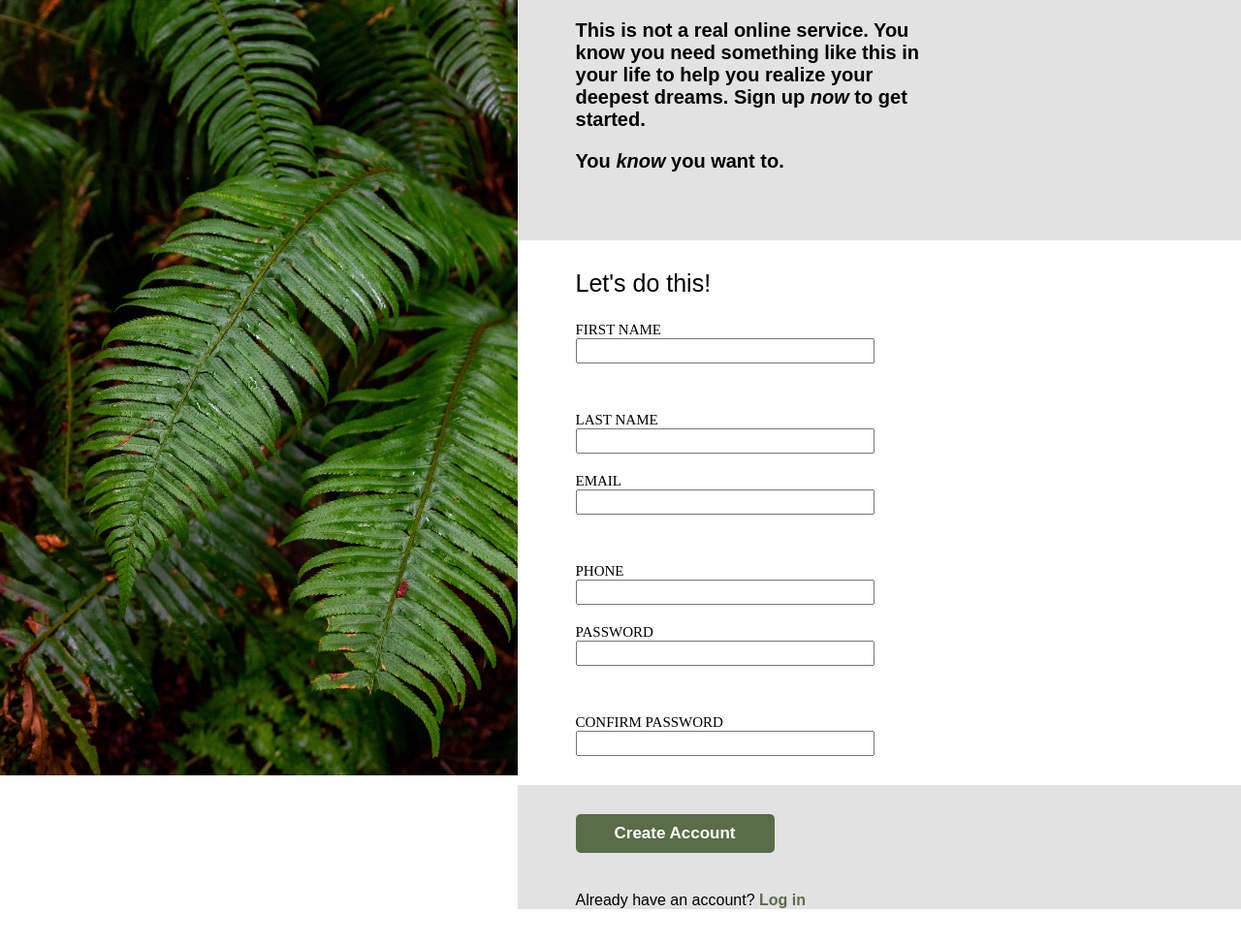
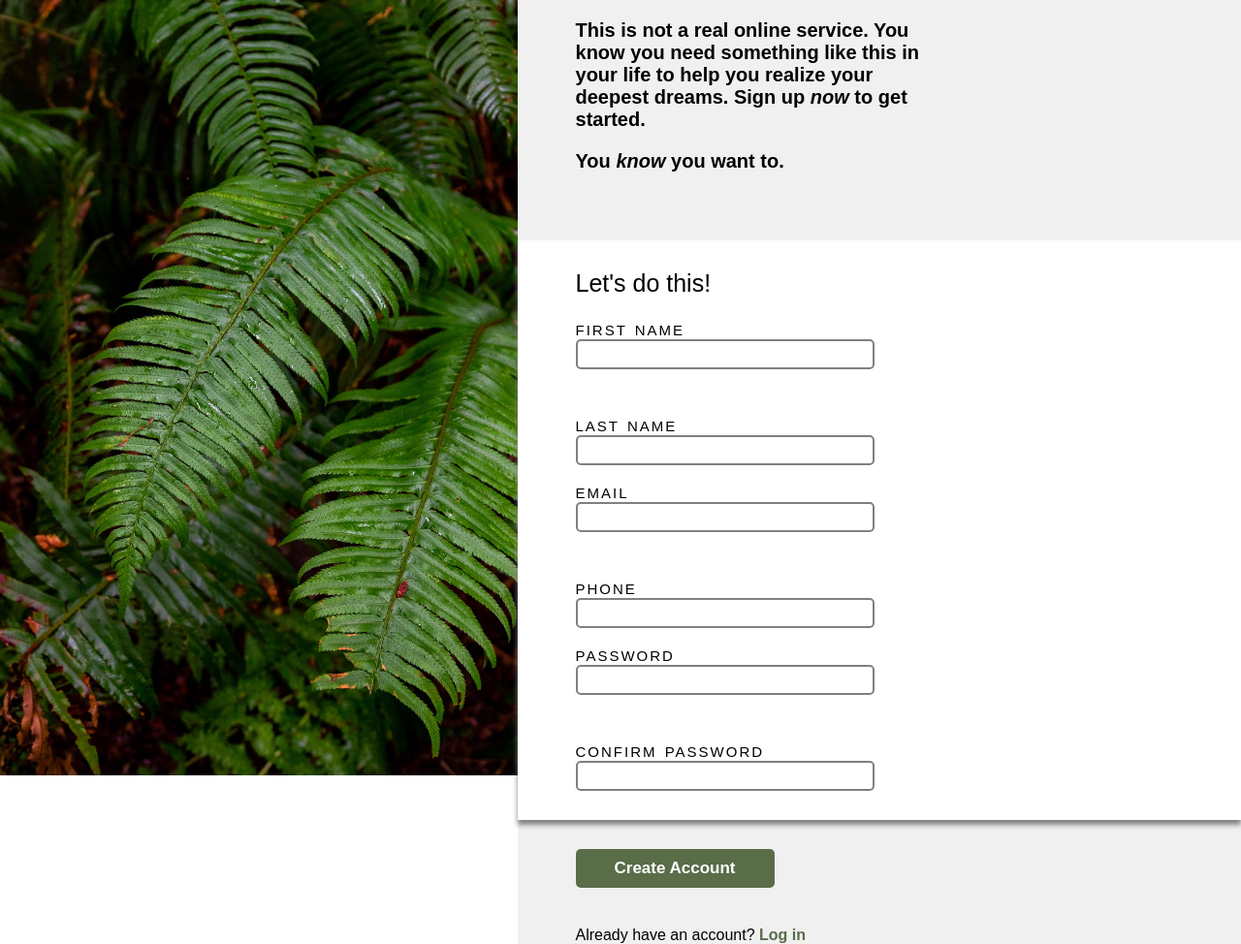
Before and after one commit to NTurbo1/sign-up-form, a plain HTML site: page index.html in a window 1280 px wide. Shown: the whole page at 97% size. Before the commit the page ends 938 px from the top, so only its background shows below. Drawn offline with Linux system fonts and the light colour scheme.

Commit message:
Adds some dynamic styling and fixes some colors. Adds some box-shadowing.

```diff
--- a/style.css
+++ b/style.css
@@ -1,5 +1,5 @@
 :root {
-    --top-and-bottom-color: rgb(226, 226, 226);
+    --top-and-bottom-color: rgb(240, 240, 240);
     --submit-button-color: #596D48;
 }
 
@@ -17,6 +17,12 @@ img {
     margin-bottom: -4px;
 }
 
+label {
+    font-family: Arial, Helvetica, sans-serif;
+    word-spacing: 2px;
+    letter-spacing: 2px;
+}
+
 .sign-up-box {
     display: flex;
     flex-direction: column;
@@ -28,6 +34,7 @@ img {
     padding-top: 30px;
     padding-bottom: 30px;
     background-color: white;
+    box-shadow: 0px 5px 5px gray;
 }
 
 .before-form-button, .button-container {
@@ -77,7 +84,16 @@ img {
 
 input {
     width: 300px;
-    height: 20px;
+    height: 25px;
+    border-radius: 5px;
+    outline: none;
+    border-color: gray;
+    border-style: solid;
+}
+
+input:focus {
+    border-color: rgb(27, 128, 229);
+    box-shadow: 2px 2px 10px rgb(9, 76, 142);
 }
 
 .button-container {
@@ -95,6 +111,14 @@ button {
     font-weight: 700;
 }
 
+button:hover {
+    background-color: #495d38;
+}
+
+button:active {
+    box-shadow: 2px 2px 10px #2b3721;
+}
+
 .footer-text {
     padding-top: 40px;
     font-family: Arial, Helvetica, sans-serif;
@@ -105,3 +129,7 @@ button {
     color: var(--submit-button-color);
     font-weight: bold;
 }
+
+.footer-text > span > a:active {
+    text-shadow: 2px 2px 4px #2b3721;
+}
```
